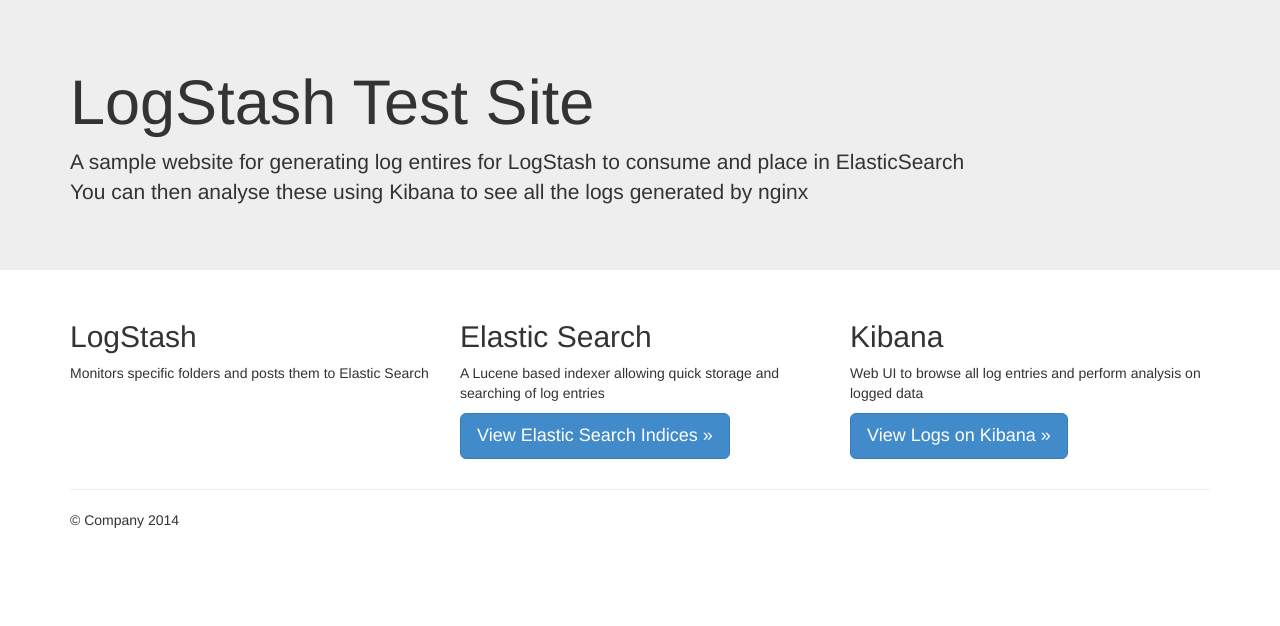
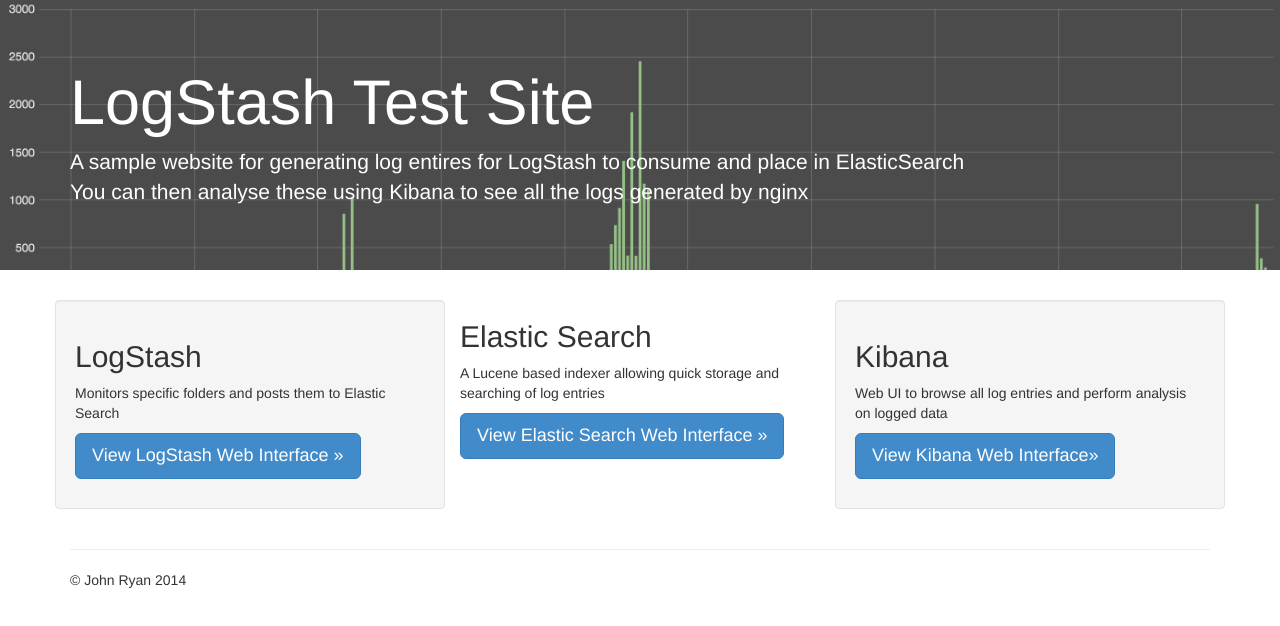
Before and after one commit to jnyryan/vagrant-elasticsearch, a plain HTML site: page web/index.html in a window 1280 px wide. Drawn offline with Linux system fonts and the light colour scheme.

Commit message:
added banner

```diff
--- a/web/index.html
+++ b/web/index.html
@@ -16,11 +16,17 @@
     <style>
 	    <!-- Custom styles for this template -->
 	    body {
-		  padding-top: 50px;
-		  padding-bottom: 20px;
-		}
+		    padding-top: 50px;
+		    padding-bottom: 20px;
+		  }
 
-	</style>
+      .banner-div {
+        background-image: url("img/banner2.png");
+        background-size: cover;
+        background-repeat: no-repeat;
+        opacity:.8;
+      }
+	   </style>
     <!-- Just for debugging purposes. Don't actually copy this line! -->
     <!--[if lt IE 9]><script src="../../assets/js/ie8-responsive-file-warning.js"></script><![endif]-->
 
@@ -36,10 +42,10 @@
 
 
     <!-- Main jumbotron for a primary marketing message or call to action -->
-    <div class="jumbotron">
+    <div class="jumbotron banner-div">
       <div class="container">
-        <h1>LogStash Test Site</h1>
-        <p>A sample website for generating log entires for LogStash to consume and place in ElasticSearch<br />
+        <h1 style="color: white;">LogStash Test Site</h1>
+        <p style="color: white;">A sample website for generating log entires for LogStash to consume and place in ElasticSearch<br />
         	You can then analyse these using Kibana to see all the logs generated by nginx</p>
 
       </div>
@@ -48,26 +54,27 @@
     <div class="container">
       <!-- Example row of columns -->
       <div class="row">
-        <div class="col-md-4">
+        <div class="col-md-4 well">
           <h2>LogStash</h2>
           <p>Monitors specific folders and posts them to Elastic Search</p>
+          <p><a target="new" class="btn btn-primary btn-lg" role="button" href="http://localhost:50080/index.html#/dashboard/file/logstash.json">View LogStash Web Interface &raquo;</a></p>
         </div>
         <div class="col-md-4">
           <h2>Elastic Search</h2>
           <p>A Lucene based indexer allowing quick storage and searching of log entries</p>
-          <p><a target="new" class="btn btn-primary btn-lg" role="button" href="http://localhost:59200/_plugin/kopf">View Elastic Search Indices &raquo;</a></p>
+          <p><a target="new" class="btn btn-primary btn-lg" role="button" href="http://localhost:59200/_plugin/kopf">View Elastic Search Web Interface &raquo;</a></p>
        </div>
-        <div class="col-md-4">
+        <div class="col-md-4 well">
           <h2>Kibana</h2>
           <p>Web UI to browse all log entries and perform analysis on logged data</p>
-          <p><a target="new" class="btn btn-primary btn-lg" role="button" href="http://localhost:50080">View Logs on Kibana &raquo;</a></p>
+          <p><a target="new" class="btn btn-primary btn-lg" role="button" href="http://localhost:50080">View Kibana Web Interface&raquo;</a></p>
         </div>
       </div>
 
       <hr>
 
       <footer>
-        <p>&copy; Company 2014</p>
+        <p>&copy; John Ryan 2014</p>
       </footer>
     </div> <!-- /container -->
 
```
Also changed, not shown: web/img/banner.png (added), web/img/banner2.png (added).
